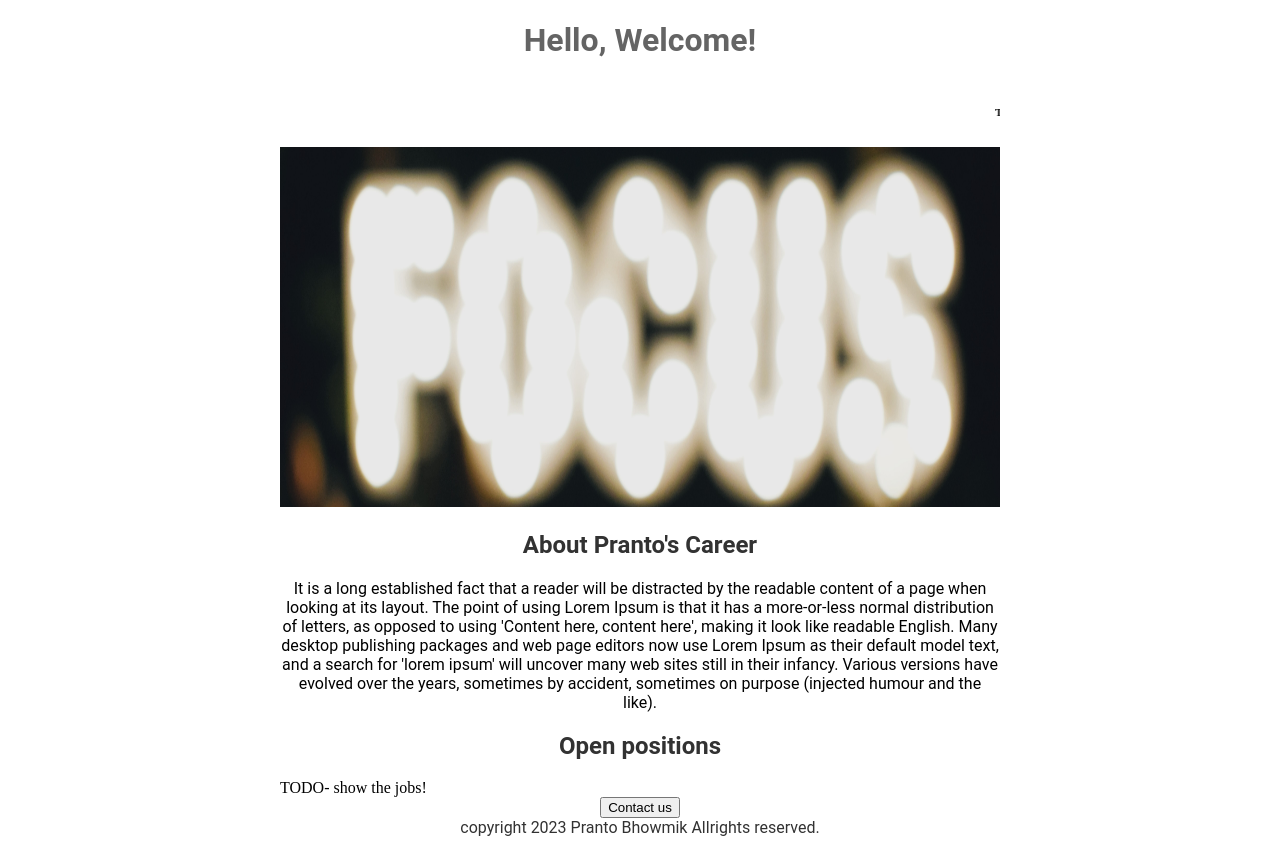
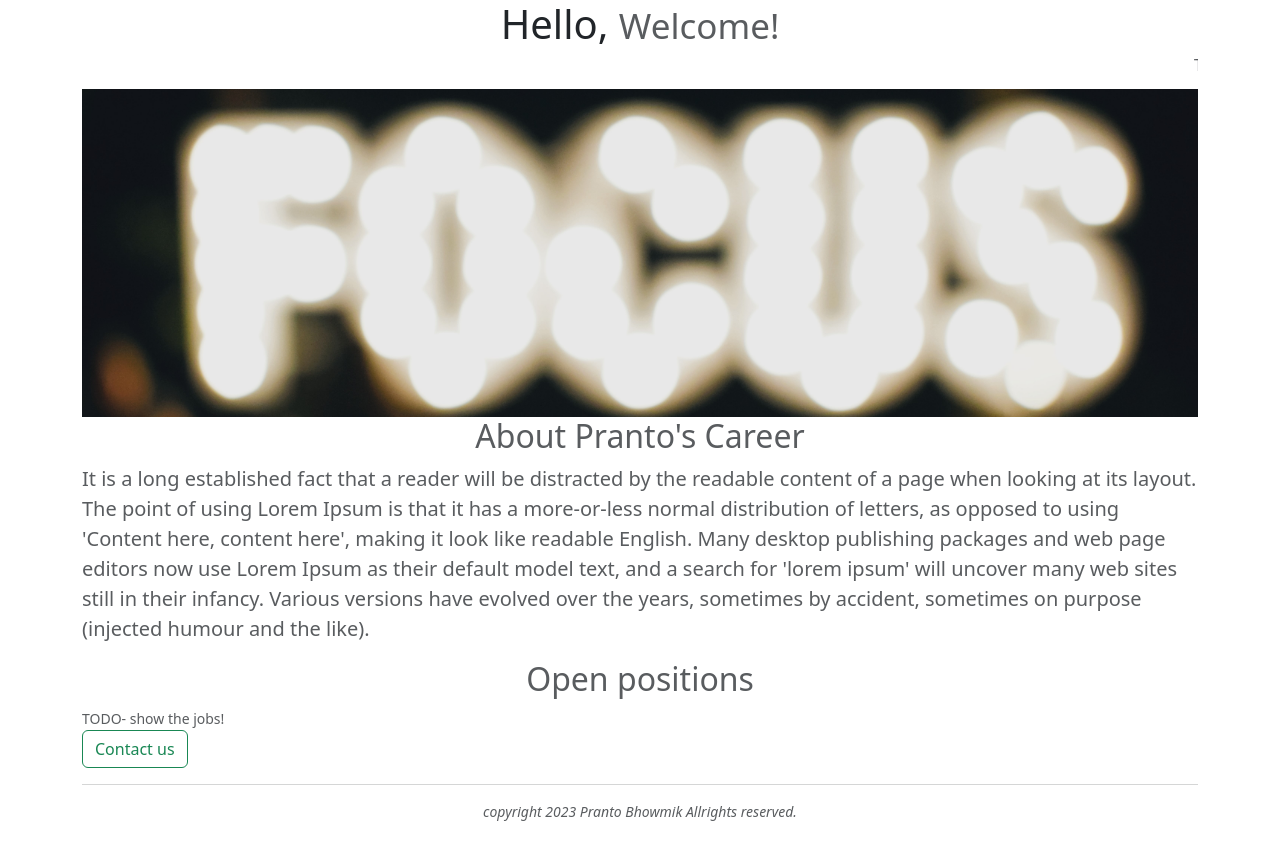
Before and after one commit to prantobhowmik/career, a Flask app: page / in a window 1280 px wide. After the commit the page ends 821 px from the top, so only its background shows below. Run offline with Flask 3, Linux system fonts and the light colour scheme.

Commit message:
adding framework

```diff
--- a/templates/base.html
+++ b/templates/base.html
@@ -1,57 +1,26 @@
 <!DOCTYPE html>
 <html>
 <head>
+  <meta charset="utf-8">
+    <meta name="viewport" content="width=device-width, initial-scale=1">
     <title>Pranto's World!</title>
-  <style>
-    h1{
-      text-align: center;
-      font-family: Roboto;
-      font-width: normal;
+  <link href="https://cdn.jsdelivr.net/npm/bootstrap@5.3.0/dist/css/bootstrap.min.css" rel="stylesheet" integrity="sha384-9ndCyUaIbzAi2FUVXJi0CjmCapSmO7SnpJef0486qhLnuZ2cdeRhO02iuK6FUUVM" crossorigin="anonymous">
 
-      color: rgb(100, 100, 100)
-
-
-    }
-    #banner{
-      width: 100%;
-      height: 360px;
-    }
-    h2{
-      font-family: Roboto;
-      text-align: center;
-      color: rgb(50, 50 ,50)
-
-    }
-    p{
-      font-family: Roboto;
-      text-align: center;
-      color: rgb(215)125, 125)
-    }
-    footer{
-      font-family: Roboto;
-      text-align: center;
-      color: rgb(50, 50, 50)
-    }
-    #container{
-      max-width: 720px;
-      margin: 0 auto 0 auto;
-    }
-  </style>
 </head>
 <body>
-    <div id='container'>
-     <h1> Hello, Welcome!<br></h1>
-   <marquee> <h6>THIS    SITE    IS    UNDER    CONSTRUCTION</h6></marquee>
+    <div class='container'>
+     <h1 class="text-center"> Hello, <small class="text-body-secondary"> Welcome!</small<br></h1>
+   <marquee> <h6 class="text-body-secondary">THIS    SITE    IS    UNDER    CONSTRUCTION</h6></marquee>
   <br>
-      <img id='banner' src='https://career--prantobhowmik.repl.co/static/base1.jpg' height='200' width='500'>
-    <h2>About Pranto's Career</h2>
-    <p>It is a long established fact that a reader will be distracted by the readable content of a page when looking at its layout. The point of using Lorem Ipsum is that it has a more-or-less normal distribution of letters, as opposed to using 'Content here, content here', making it look like readable English. Many desktop publishing packages and web page editors now use Lorem Ipsum as their default model text, and a search for 'lorem ipsum' will uncover many web sites still in their infancy. Various versions have evolved over the years, sometimes by accident, sometimes on purpose (injected humour and the like).</p>
-  <h2>Open positions</h2>
+      <img class="img-fluid" src='https://career--prantobhowmik.repl.co/static/base1.jpg' alt='banner'>
+    <h2 class="text-center">About Pranto's Career</h2>
+    <p class="lead">It is a long established fact that a reader will be distracted by the readable content of a page when looking at its layout. The point of using Lorem Ipsum is that it has a more-or-less normal distribution of letters, as opposed to using 'Content here, content here', making it look like readable English. Many desktop publishing packages and web page editors now use Lorem Ipsum as their default model text, and a search for 'lorem ipsum' will uncover many web sites still in their infancy. Various versions have evolved over the years, sometimes by accident, sometimes on purpose (injected humour and the like).</p>
+  <h2 class="text-center">Open positions</h2>
     TODO- show the jobs!
-        <div style="text-align:center;">
-      <button>Contact us</button>
-        </div>
-    <footer>copyright 2023 Pranto Bhowmik Allrights reserved.</footer>
+       <br>
+      <button type="button" class="btn btn-outline-success">Contact us</button>
+      <em><hr>
+    <footer class="text-center">copyright 2023 Pranto Bhowmik Allrights reserved.</footer></em>
   </div>
 </body>
 </html>
```
